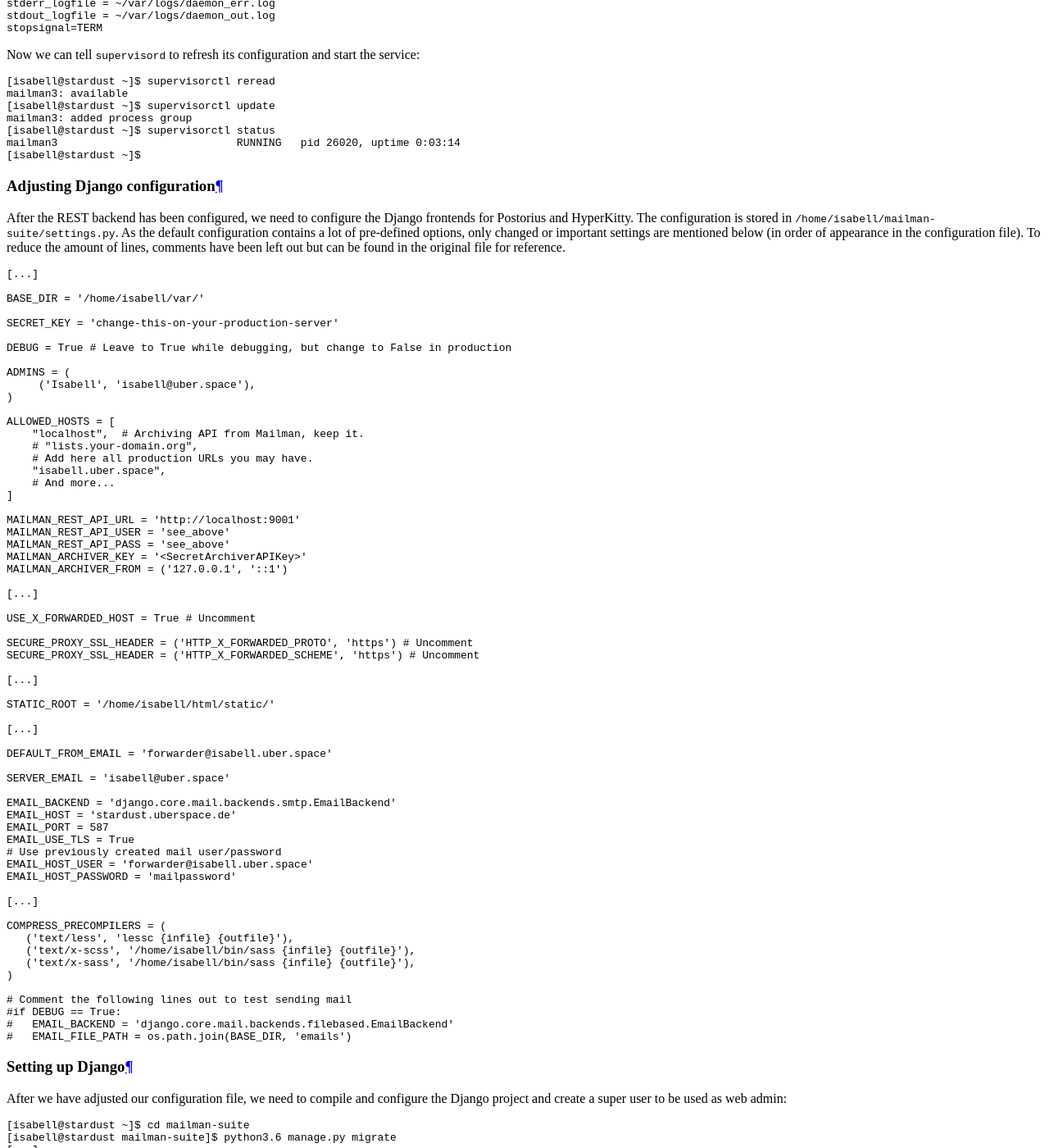
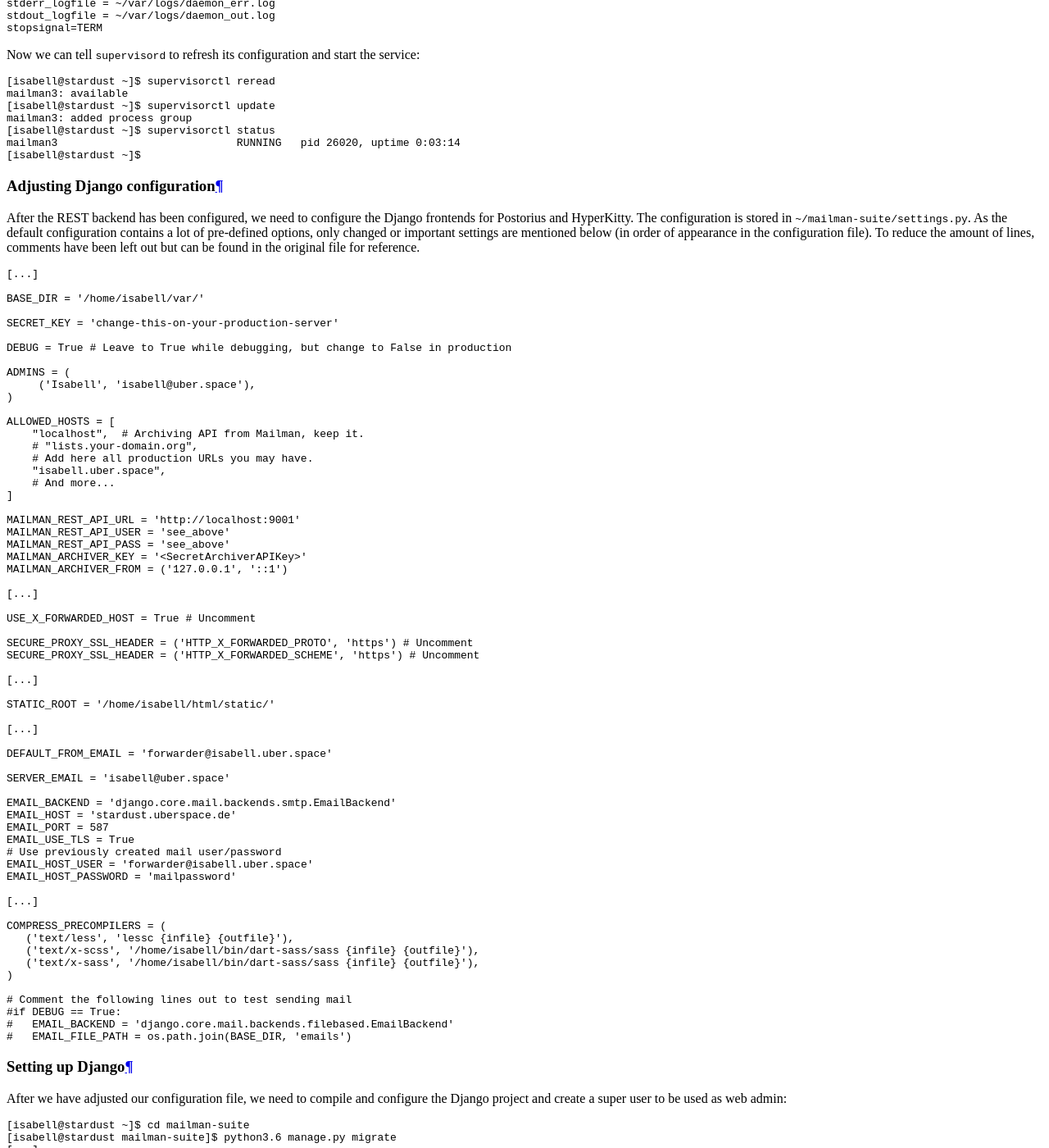
Before and after one commit to Uberspace/lab, a Sphinx documentation site: the page built from source/guide_mailman-3.rst, in a window 1280 px wide and 1400 px high, scrolled down 5025 px. Shown: the whole window at 82% size. Built offline with Sphinx 7.4.7 and the Read the Docs theme 2.0.0, drawn with Linux system fonts in a browser that asks for light colours; some of the changed text lies outside the part shown.

Commit message:
some fixes to mailman3 guide (#357)
* mailman3 - replace /home/isabell by ~

* mailman3 - fixed path to manage-qmail script

* mailman3 - fix path to dart-sass

```diff
--- a/source/guide_mailman-3.rst
+++ b/source/guide_mailman-3.rst
@@ -188,7 +188,7 @@
 Adjusting Django configuration
 ------------------------------
 
-After the REST backend has been configured, we need to configure the Django frontends for Postorius and HyperKitty. The configuration is stored in ``/home/isabell/mailman-suite/settings.py``. As the default configuration contains a lot of pre-defined options, only changed or important settings are mentioned below (in order of appearance in the configuration file). To reduce the amount of lines, comments have been left out but can be found in the original file for reference.
+After the REST backend has been configured, we need to configure the Django frontends for Postorius and HyperKitty. The configuration is stored in ``~/mailman-suite/settings.py``. As the default configuration contains a lot of pre-defined options, only changed or important settings are mentioned below (in order of appearance in the configuration file). To reduce the amount of lines, comments have been left out but can be found in the original file for reference.
 
 .. code :: python
 
@@ -247,8 +247,8 @@
 
  COMPRESS_PRECOMPILERS = (
     ('text/less', 'lessc {infile} {outfile}'),
-    ('text/x-scss', '/home/isabell/bin/sass {infile} {outfile}'),
-    ('text/x-sass', '/home/isabell/bin/sass {infile} {outfile}'),
+    ('text/x-scss', '/home/isabell/bin/dart-sass/sass {infile} {outfile}'),
+    ('text/x-sass', '/home/isabell/bin/dart-sass/sass {infile} {outfile}'),
  )
 
  # Comment the following lines out to test sending mail
```
Also changed, not shown: other parts of source/guide_mailman-3.rst (+1 -1 lines).
